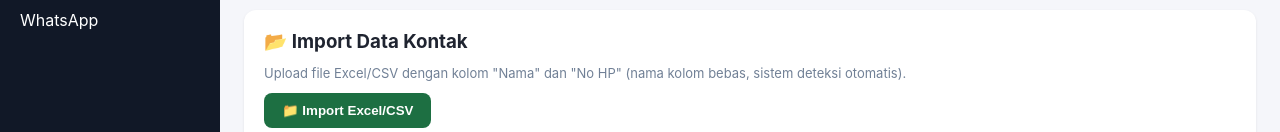
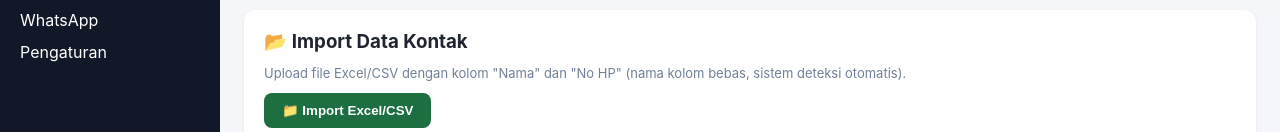
Before and after one commit to borneomks79-svg/pasdisaku, a Next.js app in the folder pasdisaku/frontend/: page /whatsapp in a window 1280 px wide. Shown: the part 217-349 px from the top of the page. Built offline with nearby package versions, Linux system fonts and the light colour scheme; no server answers.

Commit message:
Update layout.tsx

```diff
--- a/pasdisaku/frontend/app/(admin)/layout.tsx
+++ b/pasdisaku/frontend/app/(admin)/layout.tsx
@@ -12,6 +12,7 @@ export default function AdminLayout({ children }: { children: React.ReactNode })
           <Link href="/suppliers" style={{ color: '#fff', textDecoration: 'none' }}>Supplier</Link>
           <Link href="/markup" style={{ color: '#fff', textDecoration: 'none' }}>Markup</Link>
           <Link href="/whatsapp" style={{ color: '#fff', textDecoration: 'none' }}>WhatsApp</Link>
+        <Link href="/settings" style={{ color: '#fff', textDecoration: 'none' }}>Pengaturan</Link>
         </nav>
       </aside>
       <main style={{ flex: 1 }}>{children}</main>
```
